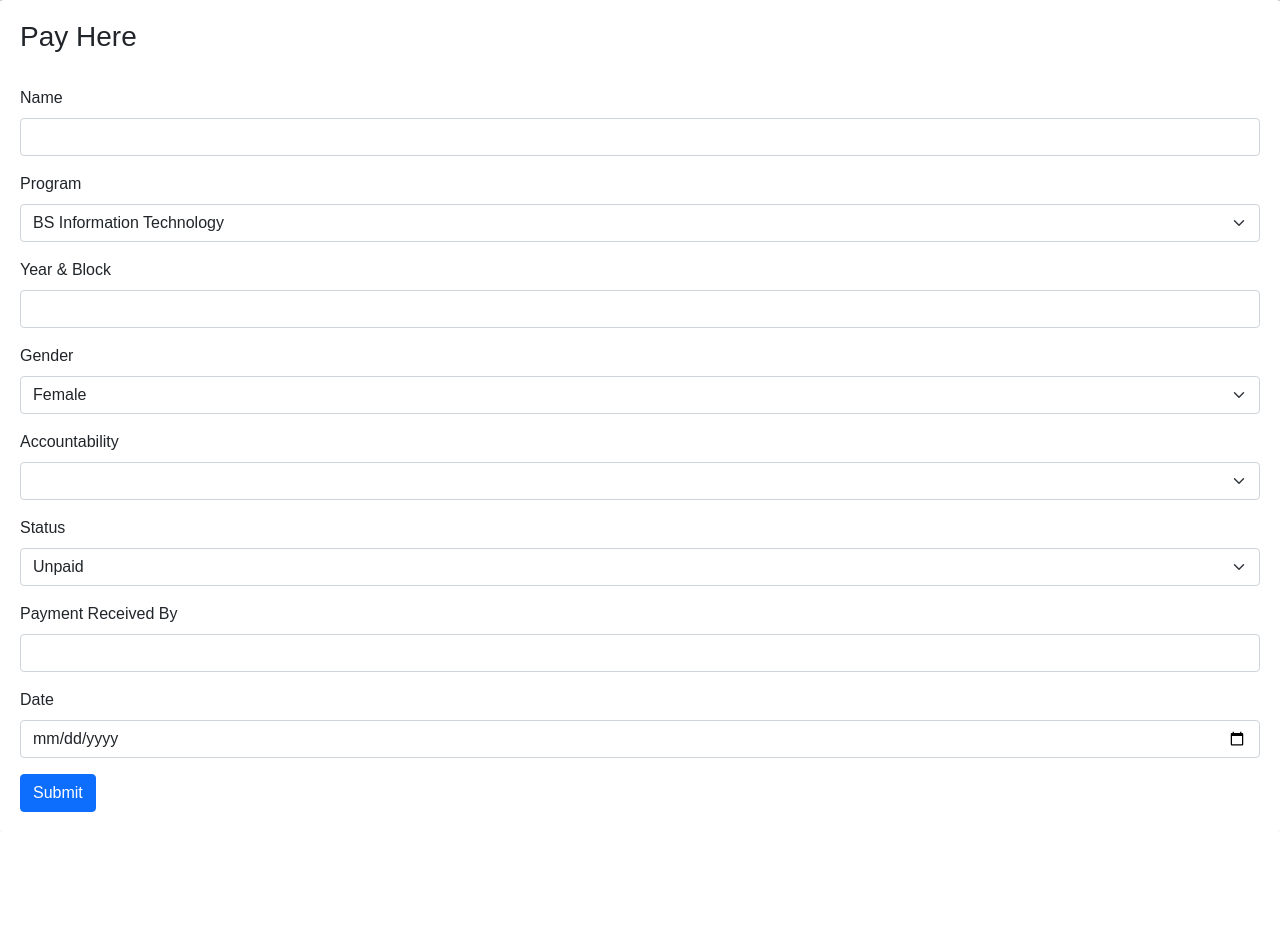
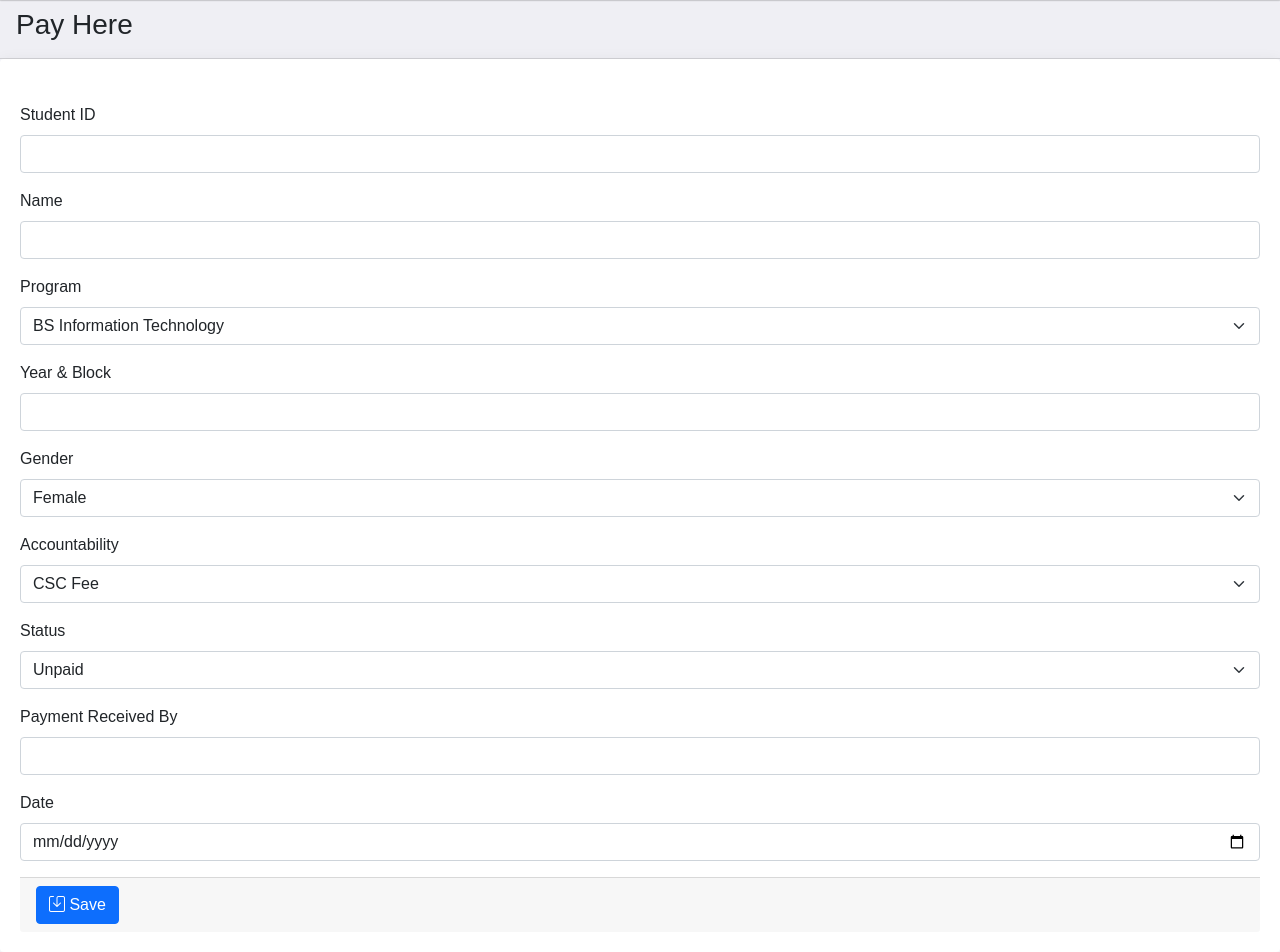
Before and after one commit to geelato-b/Capstone, a PHP site: page /admin/payment.php in a window 1280 px wide. Shown: the part 105-1057 px from the top of the page. Before the commit the page ends 917 px from the top, so only its background shows below. Run offline with PHP 8.4, Linux system fonts and the light colour scheme; data comes from the database, SQL or seed files in the repository; lists and menus that the app fills with data are empty.

Commit message:
Update payment.php

```diff
--- a/admin/payment.php
+++ b/admin/payment.php
@@ -5,7 +5,6 @@
 $status_logged_in = null;
 if(isset($_SESSION['usertype']) && isset($_SESSION['stud_id']) ){
     $status_logged_in = array('status' => true, 'usertype' => $_SESSION['usertype'] );
-
     $STUD_ID = $_SESSION['stud_id'];
     $student_info = GetUserDetails($conn, $STUD_ID );
 }
@@ -107,31 +106,64 @@
 
         <section>
 
-                <div >
+                <div>
+                        <div class="card-header">
+                                    <h3 class="display-7">Pay Here</h3>
+                          </div>
+                          <div>
+                          <?php if(isset($_GET['error'])) {
+                              switch ($_GET['error']){
+                                  case 1:
+                                    echo "<p class='text-danger'> Item Exist</p>";
+                                  break;
+                                  case 2:
+                                    echo "<p class='text-danger'>Adding Record Failed</p>";
+                                  break;
+                                  case 3:
+                                    echo "<p class='text-danger'>Checking Item Failed</p>";
+                                  break;
+                                  case 0:
+                                    echo "<p class='text-danger'> Item Has Been Added</p>";
+                                  break;
+                              }
+                            }
+                        ?>
+
+                          </div>
+
+
                     <div class="card card-body">
                         <div class="Payment">
-                        <form>
-                            <h3>Pay Here</h3>
+                        <form action="../includes/addstat.php" method="post">
                                 <br>
+
+                                    <input hidden type="text" name="status_id" class="form-control" >
+
+                                <div class="mb-3">
+                                    <label for="TextInput" class="form-label">Student ID</label>
+                                    <input type="text" name="stud_id" class="form-control" >
+                                </div>
+
                                 <div class="mb-3">
                                     <label for="TextInput" class="form-label">Name</label>
-                                    <input type="text" name="" class="form-control" >
+                                    <input type="text" name="stud_name" class="form-control" >
                                 </div>
+
                                 <div class="mb-3">
                                     <label for="TextInput" class="form-label">Program</label>
-                                    <select id="disabledSelect" class="form-select">
-                                        <option>BS Information Technology</option>
-                                        <option>BS Information Technology Animation</option>
+                                    <select name="stud_program" id="disabledSelect" class="form-select">
+                                        <option values="BSIT">BS Information Technology</option>
+                                        <option values="BSIT Animation">BS Information Technology Animation</option>
                                     </select>
 
                                 </div>
                                 <div class="mb-3">
                                     <label for="TextInput" class="form-label">Year & Block</label>
-                                    <input type="text" name="" class="form-control" >
+                                    <input type="text" name="stud_year_block" class="form-control" >
                                 </div>
                                 <div class="mb-3">
                                     <label for="TextInput" class="form-label">Gender</label>
-                                    <select id="disabledSelect" class="form-select">
+                                    <select name="gender" id="disabledSelect" class="form-select">
                                         <option value="F">Female</option>
                                         <option value="M">Male</option>
                                     </select>
@@ -139,32 +171,39 @@
 
                                 <div class="mb-3">
                                     <label for="TextInput" class="form-label">Accountability</label>
-                                    <select id="disabledSelect" class="form-select">
-                                        <option value="">
-
-                                        </option>
+                                    <select name="accbty_id" id="" class="form-select">
+                                    <?php
+                                            $sql_acc = "SELECT `accbty_id`, `accbty_name` FROM `accountabilities`;";
+                                            $result = mysqli_query($conn, $sql_acc);
+                                            if(mysqli_num_rows($result) > 0){
+                                                while($row = mysqli_fetch_assoc($result)){
+                                                    echo "<option value='".$row['accbty_id']."'>".$row['accbty_name']."</option>";
+                                                }
+                                            }
+                                        ?>
                                     </select>
                                 </div>
 
                                 <div class="mb-3">
                                     <label for="TextInput" class="form-label">Status</label>
-                                    <select id="disabledSelect" class="form-select">
+                                    <select name="pay_status" id="disabledSelect" class="form-select">
                                         <option value="UP">Unpaid</option>
                                         <option value="P">Paid</option>
                                     </select>
                                 </div>
                                 <div class="mb-3">
                                     <label for="TextInput" class="form-label">Payment Received By</label>
-                                    <input type="text" name="" class="form-control" >
+                                    <input type="text" name="pymt_rcv_by" class="form-control" >
                                 </div>
 
                                 <div class="mb-3">
                                     <label for="TextInput" class="form-label">Date</label>
-                                    <input type="date" name="" class="form-control" >
+                                    <input type="date" name="date" class="form-control" >
                                 </div>
 
-
-                                <button type="submit" class="btn btn-primary">Submit</button>
+                                         <div class="card-footer">
+                                            <button class="btn btn-primary"> <i class="bi bi-save"></i> Save </button>
+                                          </div>
                                 </div>
                         </form>
                         </div>
```
